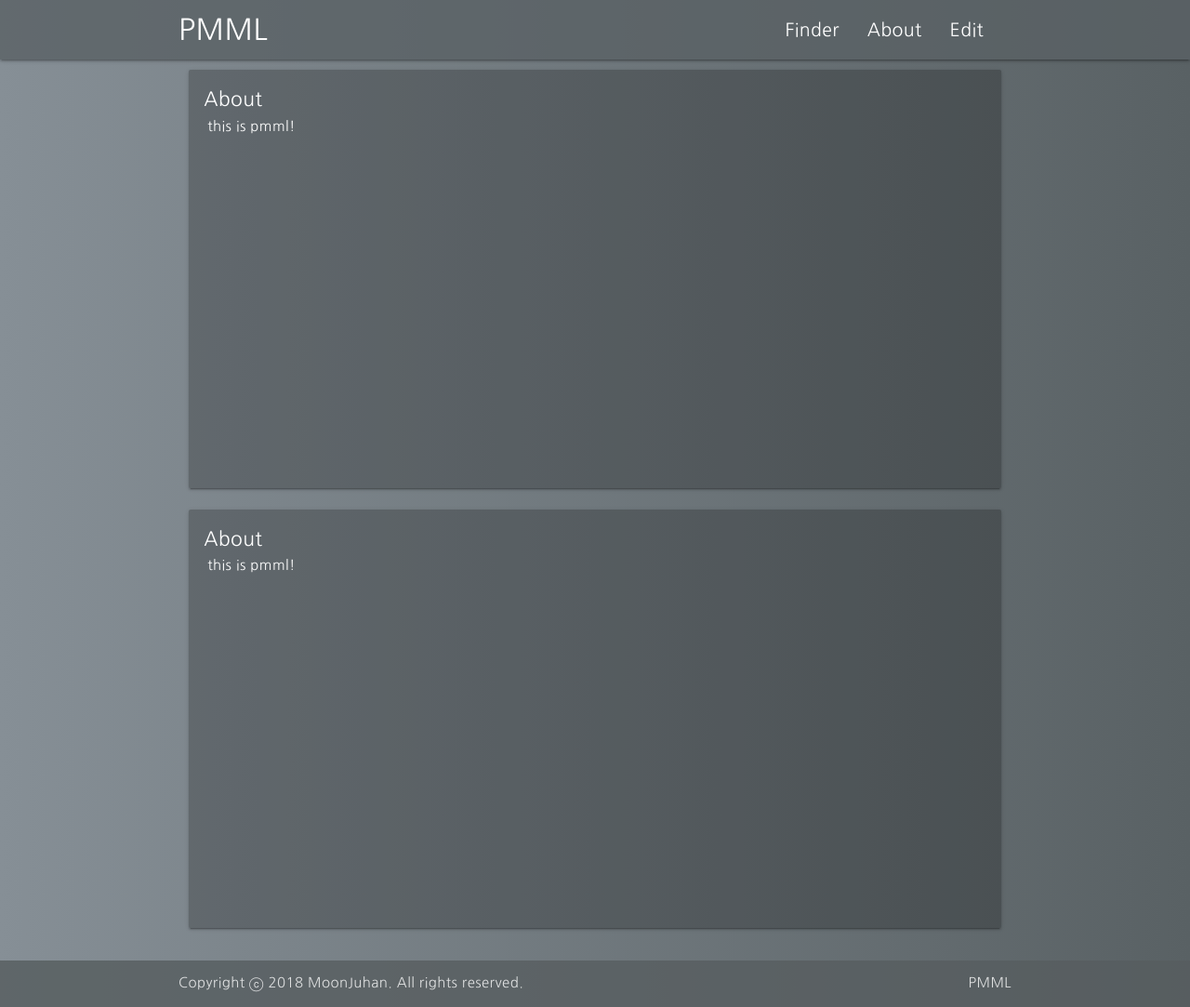
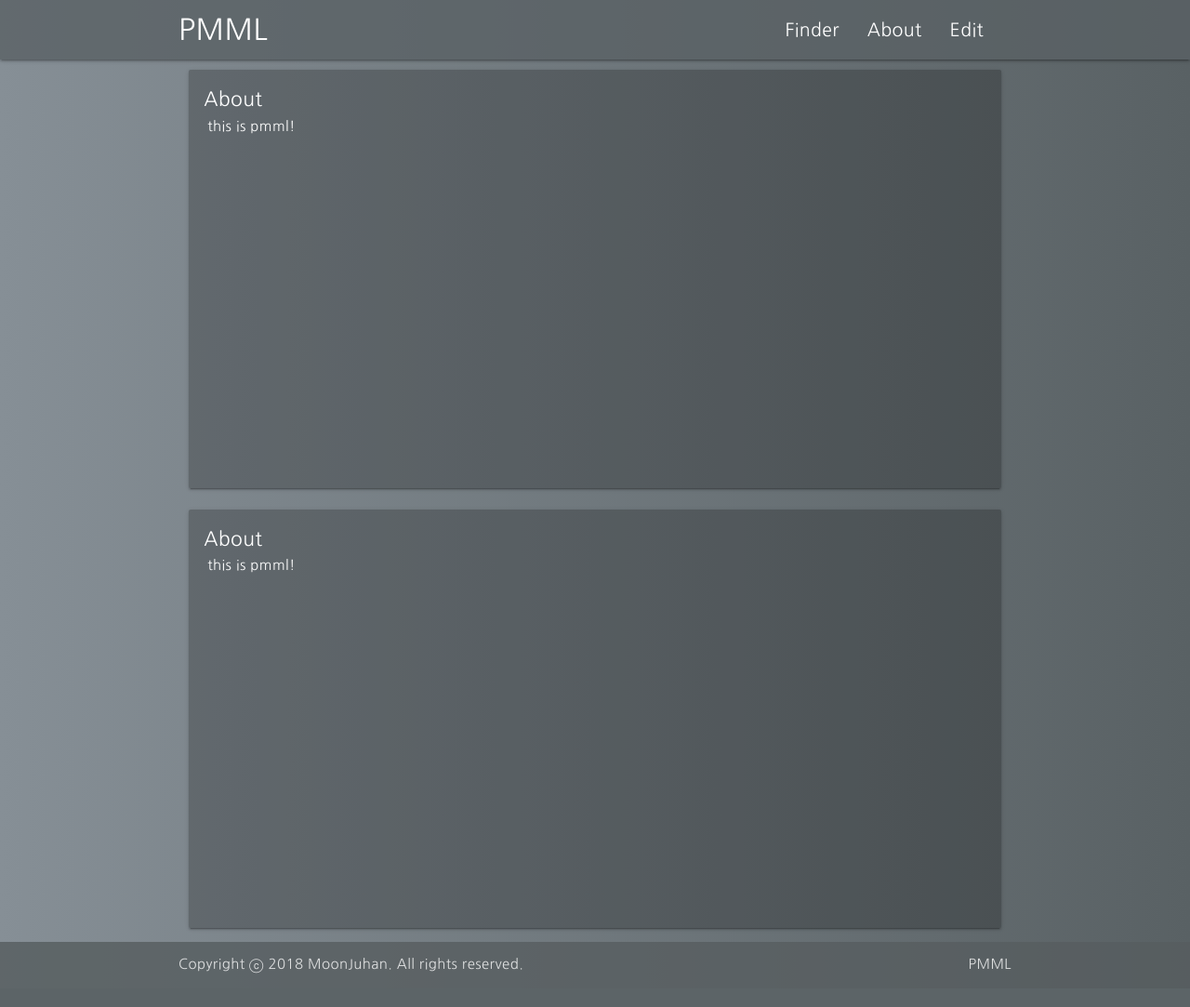
Before and after one commit to MoonJuhan/pmml, a PHP site: page /about.html in a window 1280 px wide. Shown: the whole page at 93% size. After the commit the page ends 1047 px from the top, so only its background shows below. Run offline with PHP 8.4, Linux system fonts and the light colour scheme.

Commit message:
fix - about css 수정

```diff
--- a/Stylesheets/AboutStyleSheet.css
+++ b/Stylesheets/AboutStyleSheet.css
@@ -70,7 +70,7 @@ body {
 }
 
 .row {
-      margin-bottom: initial;
+      margin-bottom: initial!important;
 }
 
 @media screen and (min-width: 992px) {
```
